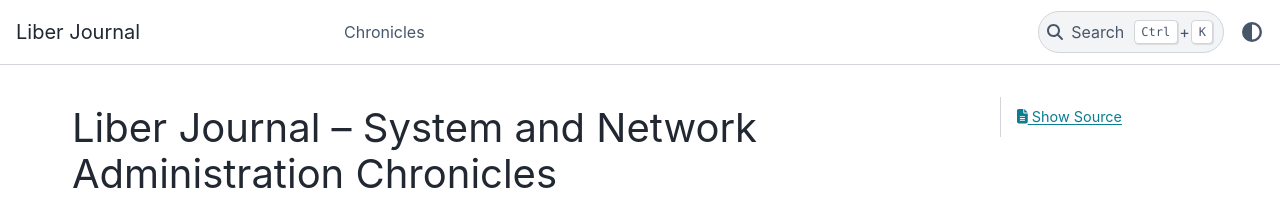
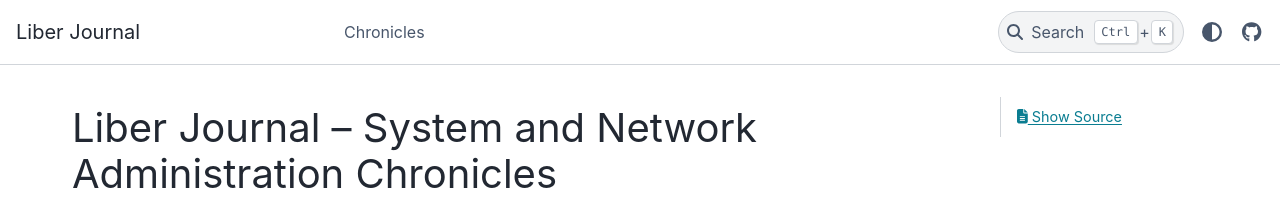
Before and after one commit to liberjournal/liberjournal, a Sphinx documentation site: the page built from source/index.rst, in a window 1280 px wide. Shown: the top 201 px of the page. Built offline with Sphinx 7.4.7 and the PyData theme 0.15.4, drawn with Linux system fonts in a browser that asks for light colours.

```diff
--- a/source/conf.py
+++ b/source/conf.py
@@ -33,6 +33,14 @@ html_css_files = [
 ]
 
 html_theme_options = {
+  "icon_links": [
+    {
+      "name": "GitHub",
+      "url": "https://github.com/liberjournal",
+      "icon": "fa-brands fa-github",
+      "type": "fontawesome",
+    },
+  ],
   "footer_start": ["copyright"],
   "footer_center": ["sphinx-version"],
   "footer_end": ["theme-version"],
```
